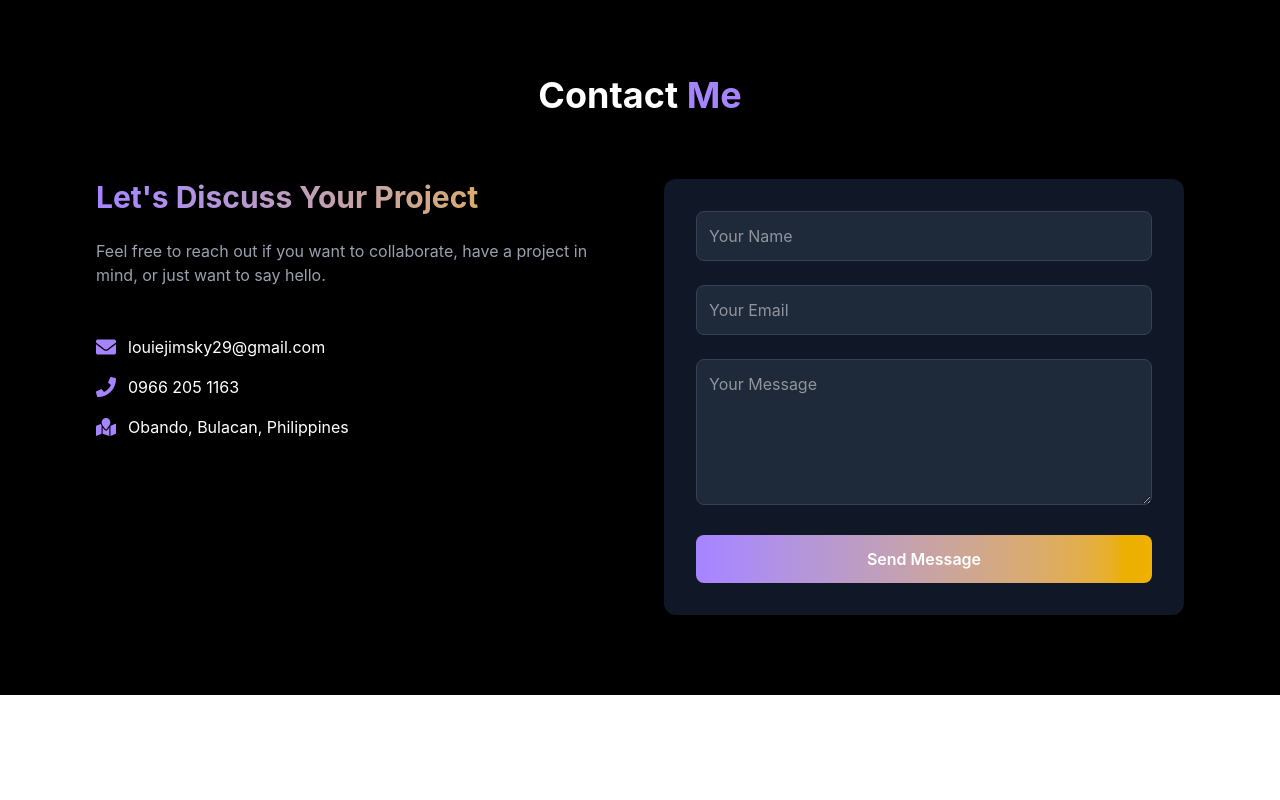
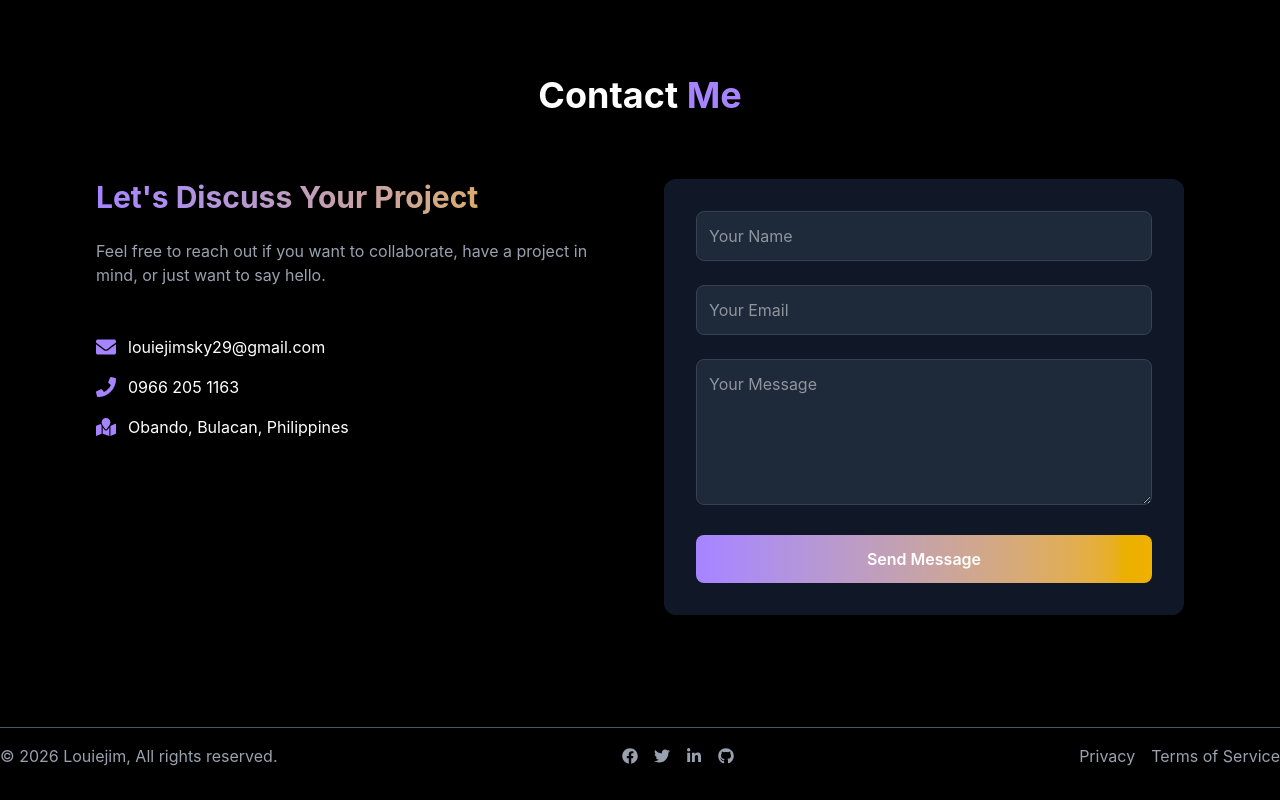
Before and after one commit to Loouuiiieeee/LoouuiiieeeePortfolio, a React (Vite) app: page / in a window 1280 px wide. Shown: the part 4233-5033 px from the top of the page. Before the commit the page ends 4928 px from the top, so only its background shows below. Built offline with nearby package versions, Linux system fonts and the light colour scheme.

Commit message:
add footer

```diff
--- a/src/App.jsx
+++ b/src/App.jsx
@@ -1,5 +1,6 @@
 import About from "./components/About";
 import Contact from "./components/Contact";
+import Footer from "./components/Footer";
 import Hero from "./components/Hero";
 import Navbar from "./components/Navbar";
 import Skills from "./components/Skills";
@@ -15,6 +16,7 @@ function App() {
         <Trainings />
         <Skills />
         <Contact />
+        <Footer />
       </div>
     </>
   );
--- /dev/null
+++ b/src/components/Footer.jsx
@@ -0,0 +1,37 @@
+import { FaFacebook, FaGithub, FaLinkedinIn, FaTwitter } from "react-icons/fa";
+
+const Footer = () => {
+  return (
+    <footer className="bg-black text-white py-8">
+      <div className="border-t border-gray-600 pt-4 flex flex-col md:flex-row justify-between items-center">
+        <p className="text-gray-400">
+          &copy; {new Date().getFullYear()} Louiejim, All rights reserved.
+        </p>
+        <div className="flex space-x-4 my-4 md:my-0">
+          <a href="#" className="text-gray-400 hover:text-white">
+            <FaFacebook />
+          </a>
+          <a href="#" className="text-gray-400 hover:text-white">
+            <FaTwitter />
+          </a>
+          <a href="#" className="text-gray-400 hover:text-white">
+            <FaLinkedinIn />
+          </a>
+          <a href="#" className="text-gray-400 hover:text-white">
+            <FaGithub />
+          </a>
+        </div>
+        <div className="flex space-x-4">
+          <a href="#" className="text-gray-400 hover:text-white">
+            Privacy
+          </a>
+          <a href="#" className="text-gray-400 hover:text-white">
+            Terms of Service
+          </a>
+        </div>
+      </div>
+    </footer>
+  );
+};
+
+export default Footer;
--- a/src/components/Hero.jsx
+++ b/src/components/Hero.jsx
@@ -23,7 +23,14 @@ const Hero = () => {
           and user-friendly digital experiences.
         </p>
         <div className="mt-8 space-x-4">
-          <button className="bg-gradient-to-r from-green-400 to-blue-500 text-white hidden md:inline transform transition-transform duration-300 hover:scale-105 px-4 py-2 rounded-full">
+          <button
+            onClick={() =>
+              document
+                .getElementById("contact")
+                .scrollIntoView({ behavior: "smooth" })
+            }
+            className="bg-gradient-to-r from-green-400 to-blue-500 text-white hidden md:inline transform transition-transform duration-300 hover:scale-105 px-4 py-2 rounded-full"
+          >
             Contact With Me
           </button>
           <button className="bg-gradient-to-r from-rose-400 to-orange-500 text-white hidden md:inline transform transition-transform duration-300 hover:scale-105 px-4 py-2 rounded-full">
```
